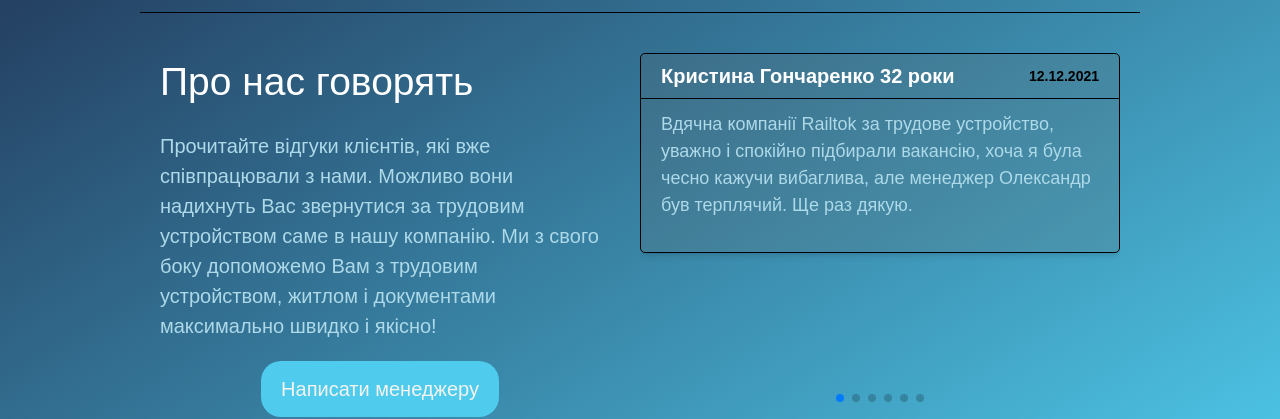
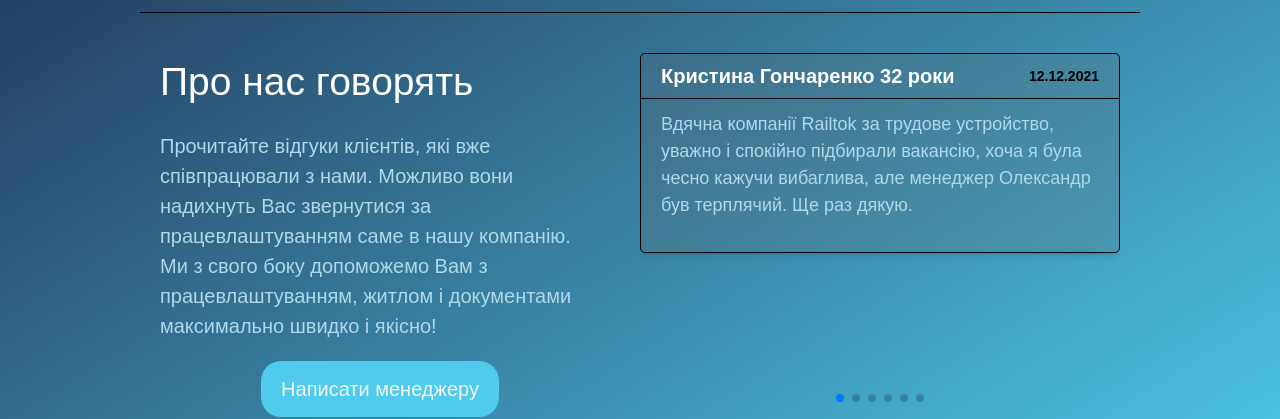
Before and after one commit to Towikk01/railtok, a Next.js app: page / in a window 1280 px wide. Shown: the part 2680-3099 px from the top of the page. Built offline with nearby package versions, Linux system fonts and the light colour scheme; a web font is replaced by a local one.

Commit message:
feat(root):fixed app 10

```diff
--- a/src/app/translations.js
+++ b/src/app/translations.js
@@ -244,7 +244,7 @@ export const translations = {
         },
         review: {
             title: "Про нас говорять",
-            description: 'Прочитайте відгуки клієнтів, які вже співпрацювали з нами. Можливо вони надихнуть Вас звернутися за трудовим устройством саме в нашу компанію. Ми з свого боку допоможемо Вам з трудовим устройством, житлом і документами максимально швидко і якісно!',
+            description: 'Прочитайте відгуки клієнтів, які вже співпрацювали з нами. Можливо вони надихнуть Вас звернутися за працевлаштуванням саме в нашу компанію. Ми з свого боку допоможемо Вам з працевлаштуванням, житлом і документами максимально швидко і якісно!',
             reviews: [
                 {name: 'Кристина Гончаренко 32 роки', date: '12.12.2021', reviewText: 'Вдячна компанії Railtok за трудове устройство, уважно і спокійно підбирали вакансію, хоча я була чесно кажучи вибаглива, але менеджер Олександр був терплячий. Ще раз дякую.'},
                 {name: 'Дарія Луценко 56 років', date: '15.01.2022', reviewText: 'Поїхала на роботу до Польщі від іншої агенції, але мене там обманули і треба було шукати дуже швидко нову роботу, мені дали номер Олександра. Дуже дякую йому за допомогу, зараз я працюю завдяки йому на нормальній роботі.'},
```
